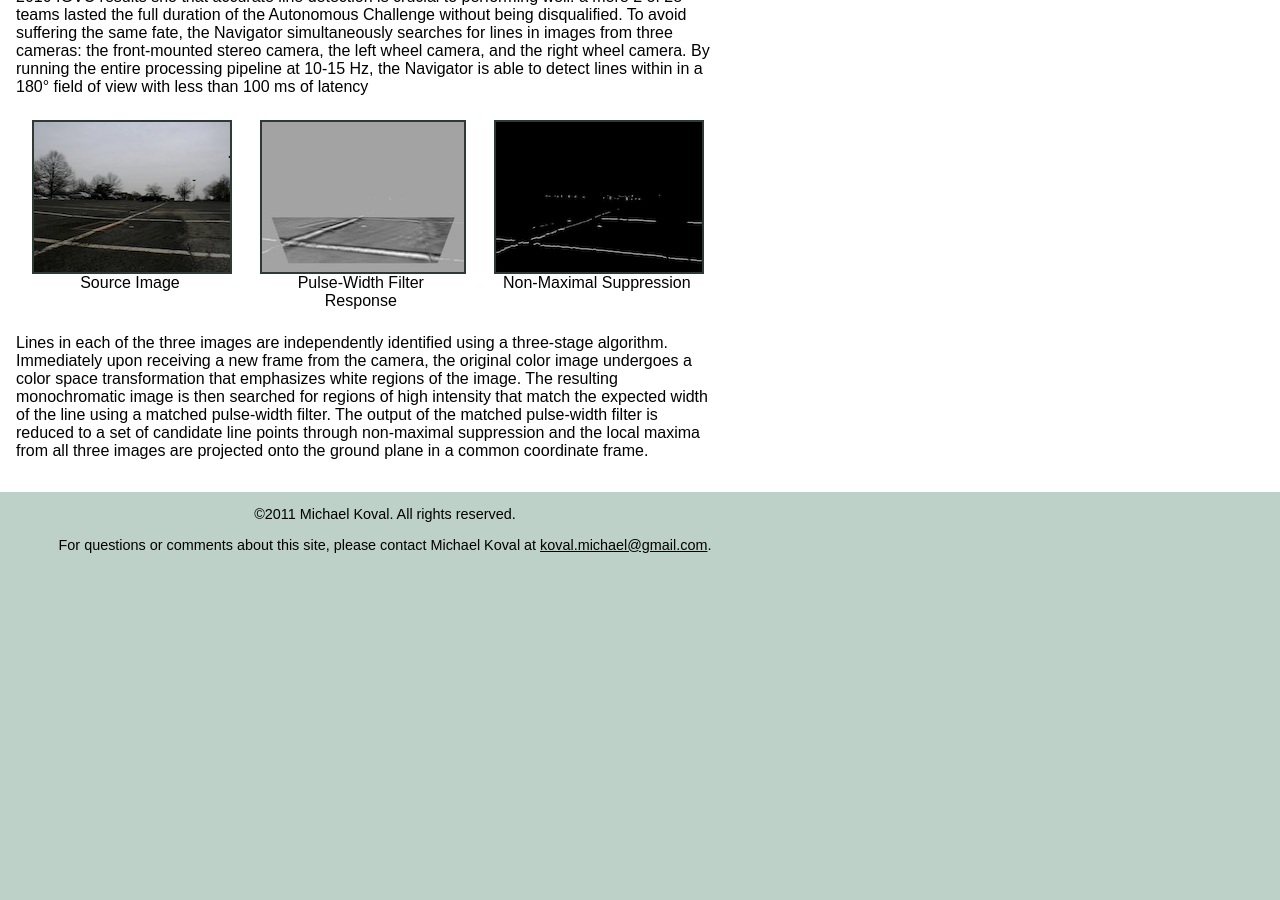
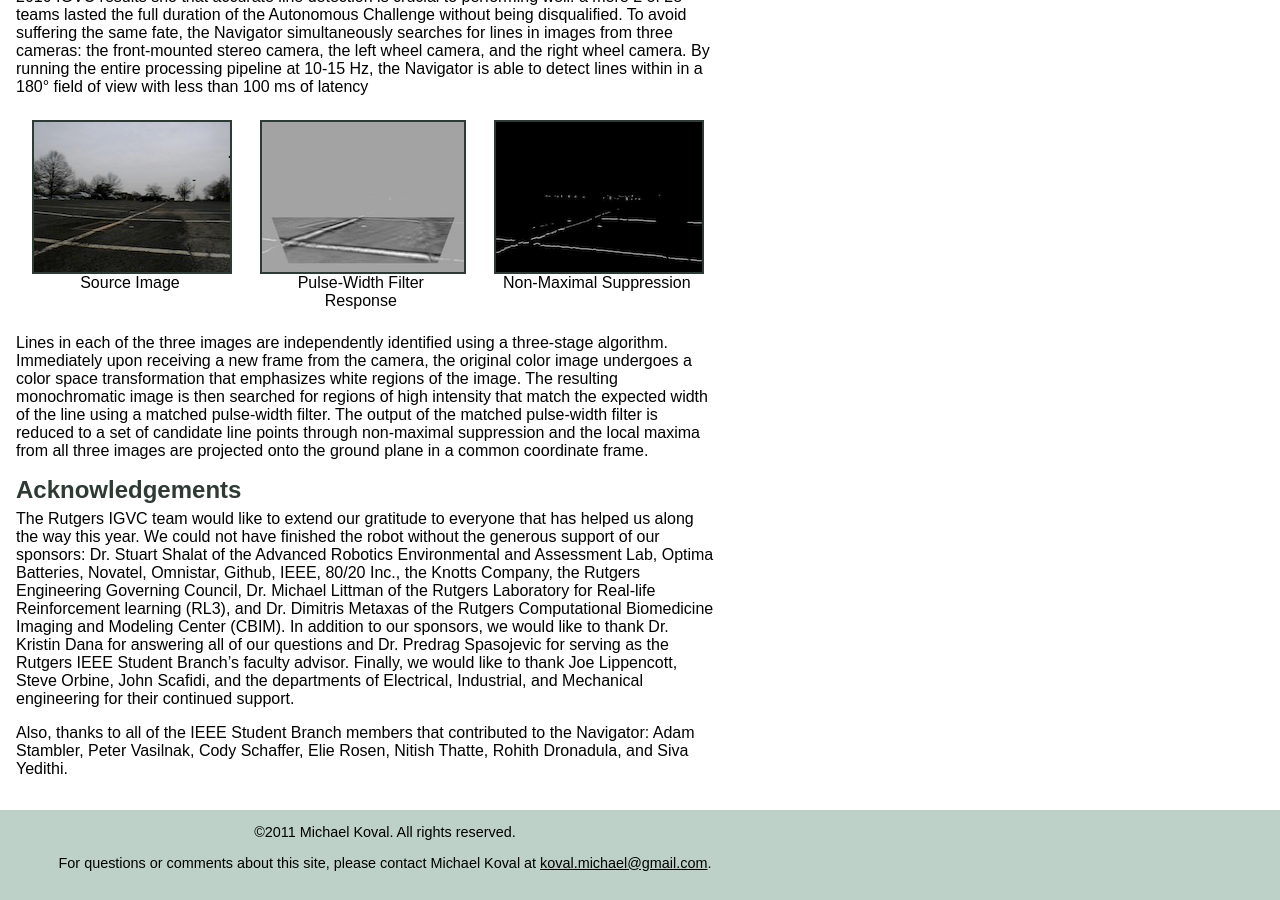
Before and after one commit to mkoval/mkoval.github.com, a Jekyll site: the page built from projects/igvc/index.html, in a window 1280 px wide and 900 px high, scrolled down 1728 px. Built offline with Jekyll 4.4.1, drawn with Linux system fonts in a browser that asks for light colours; some web fonts are replaced; before the commit the page ends 2310 px from its top, so only the background shows below that.

Commit message:
added acknowledgements

```diff
--- a/projects/igvc/index.html
+++ b/projects/igvc/index.html
@@ -139,3 +139,22 @@ matched pulse-width filter. The output of the matched pulse-width filter is
 reduced to a set of candidate line points through non-maximal suppression and
 the local maxima from all three images are projected onto the ground plane in a
 common coordinate frame.</p>
+
+<h2>Acknowledgements</h2>
+<p>The Rutgers IGVC team would like to extend our gratitude to everyone that
+has helped us along the way this year. We could not have finished the robot
+without the generous support of our sponsors: Dr. Stuart Shalat of the Advanced
+Robotics Environmental and Assessment Lab, Optima Batteries, Novatel, Omnistar,
+Github, IEEE, 80/20 Inc., the Knotts Company, the Rutgers Engineering Governing
+Council, Dr. Michael Littman of the Rutgers Laboratory for Real-life
+Reinforcement learning (RL3), and Dr. Dimitris Metaxas of the Rutgers
+Computational Biomedicine Imaging and Modeling Center (CBIM). In addition to
+our sponsors, we would like to thank Dr. Kristin Dana for answering all of our
+questions and Dr. Predrag Spasojevic for serving as the Rutgers IEEE Student
+Branch’s faculty advisor. Finally, we would like to thank Joe Lippencott, Steve
+Orbine, John Scafidi, and the departments of Electrical, Industrial, and
+Mechanical engineering for their continued support.</p>
+
+<p>Also, thanks to all of the IEEE Student Branch members that contributed to
+the Navigator: Adam Stambler, Peter Vasilnak, Cody Schaffer, Elie Rosen, Nitish
+Thatte, Rohith Dronadula, and Siva Yedithi.</p>
```
